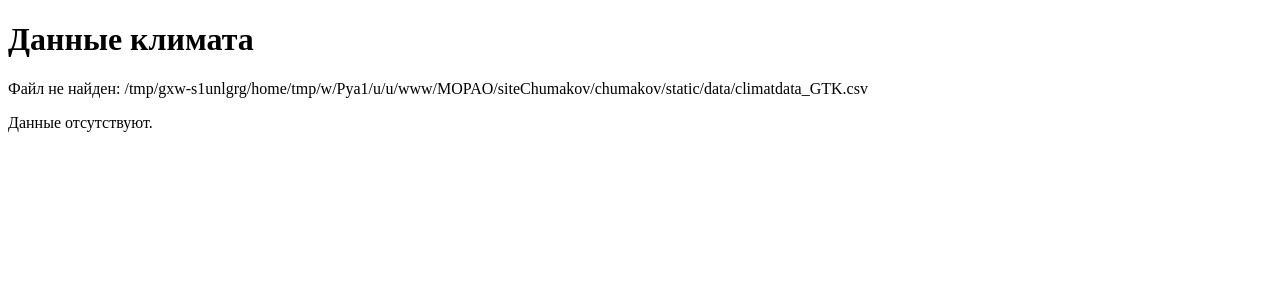
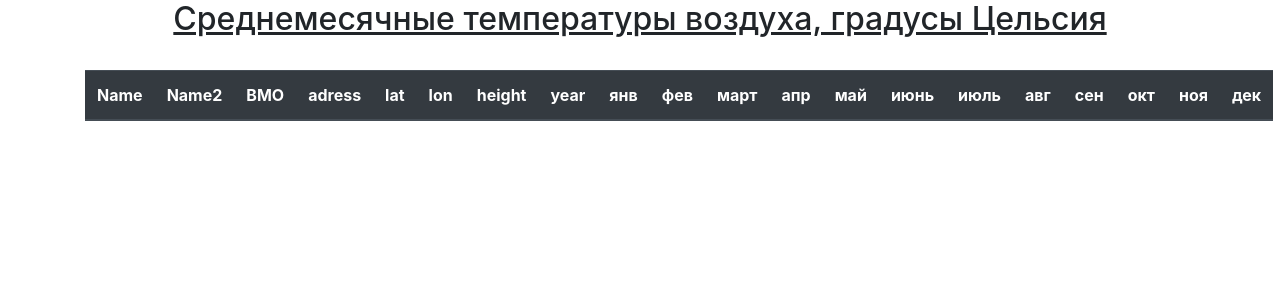
Before and after one commit to LimeShot/NSTU, a Django app: page /data/ in a window 1280 px wide. Shown: the top 300 px of the page. Run offline with Django 5.2, Linux system fonts and the light colour scheme; lists and menus that the app fills with data are empty; some libraries are stand-ins or nearby versions.

Commit message:
update MOPAO

```diff
--- a/MOPAO/pyproject.toml
+++ b/MOPAO/pyproject.toml
@@ -5,10 +5,15 @@ description = "Add your description here"
 readme = "README.md"
 requires-python = ">=3.14"
 dependencies = [
+    "bs4>=0.0.2",
     "django>=6.0.3",
+    "html5lib>=1.1",
+    "ipykernel>=7.2.0",
     "matplotlib>=3.10.8",
     "pandas>=3.0.2",
     "plotly>=6.6.0",
+    "requests>=2.33.1",
     "seaborn>=0.13.2",
     "spei>=0.8.2",
+    "tqdm>=4.67.3",
 ]
--- a/MOPAO/siteChumakov/chumakov/templates/chumakov/about.html
+++ b/MOPAO/siteChumakov/chumakov/templates/chumakov/about.html
@@ -6,9 +6,9 @@
 </head>
 <body>
 <h1> Новосибирский государственный технический университет </h1>
-<h2> Факультет: </h2>
-<h2> Название дисциплины: </h2>
-<h2> Название лабораторной работы: </h2>
+<h2> Факультет: {{faculty}} </h2>
+<h2> Название дисциплины: {{course}} </h2>
+<h2> Название лабораторной работы: {{project_name}} </h2>
 <h2> Фамилия студента: {{dict.name}} </h2>
 <h2> Имя студента: {{dict.last_name}} </h2>
 <h2> Возраст: {{dict.age}} </h2>
--- a/MOPAO/siteChumakov/chumakov/templates/chumakov/data.html
+++ b/MOPAO/siteChumakov/chumakov/templates/chumakov/data.html
@@ -1,39 +1,68 @@
 <!DOCTYPE html>
-<html lang="ru">
+<html lang="en">
 <head>
-  <meta charset="UTF-8">
-  <title>Данные климата</title>
-</head>
+<title>TableView</title>
+<meta charset="utf-8">
+<meta name="viewport" content="width=device-width, initial-scale=1">
+<link rel="stylesheet" href="https://maxcdn.bootstrapcdn.com/bootstrap/4.5.0/css/bootstrap.min.css">
+<script src="https://ajax.googleapis.com/ajax/libs/jquery/3.5.1/jquery.min.js"></script><script src="https://cdnjs.cloudflare.com/ajax/libs/popper.js/1.16.0/umd/popper.min.js"></script><script src="https://maxcdn.bootstrapcdn.com/bootstrap/4.5.0/js/bootstrap.min.js"></script></head>
 <body>
-  <h1>Данные климата</h1>
-
-  {% if error %}
-    <p>{{ error }}</p>
-  {% endif %}
-
-  {% if d %}
-    <p>Количество записей: {{ d|length }}</p>
-    <table border="1" cellspacing="0" cellpadding="4">
+<div class="container">
+<h2 class="text-center"><u>Среднемесячные температуры воздуха, градусы Цельсия</u></h2><br>
+<table class="table table-dark table-striped">
 <thead>
 <tr>
-          {% for key, value in d.0.items %}
-            <th>{{ key }}</th>
-          {% endfor %}
+<th>Name</th>
+<th>Name2</th>
+<th>BMO</th>
+<th>adress</th>
+<th>lat</th>
+<th>lon</th>
+<th>height</th>
+<th>year</th>
+<th>янв</th>
+<th>фев</th>
+<th>март</th>
+<th>апр</th>
+<th>май</th>
+<th>июнь</th>
+<th>июль</th>
+<th>авг</th>
+<th>сен</th>
+<th>окт</th>
+<th>ноя</th>
+<th>дек</th>
 </tr>
 </thead>
 <tbody>
-        {% for row in d|slice:":50" %}
+{% if d %}
+{% for i in d %}
 <tr>
-            {% for key, value in row.items %}
-              <td>{{ value }}</td>
-            {% endfor %}
+<td>{{i.Name}}</td>
+<td>{{i.Name2}}</td>
+<td>{{i.station_id}}</td>
+<td>{{i.Adress}}</td>
+<td>{{i.lat}}</td>
+<td>{{i.lon}}</td>
+<td>{{i.height}}</td>
+<td>{{i.year}}</td>
+<td>{{i.Tem1}}</td>
+<td>{{i.Tem2}}</td>
+<td>{{i.Tem3}}</td>
+<td>{{i.Tem4}}</td>
+<td>{{i.Tem5}}</td>
+<td>{{i.Tem6}}</td>
+<td>{{i.Tem7}}</td>
+<td>{{i.Tem8}}</td>
+<td>{{i.Tem9}}</td>
+<td>{{i.Tem10}}</td>
+<td>{{i.Tem11}}</td>
+<td>{{i.Tem12}}</td>
 </tr>
 {% endfor %}
+{% endif %}
 </tbody>
 </table>
-    <p>Показаны первые 50 строк.</p>
-  {% else %}
-    <p>Данные отсутствуют.</p>
-  {% endif %}
+</div>
 </body>
 </html>
--- a/MOPAO/siteChumakov/chumakov/templates/chumakov/graph.html
+++ b/MOPAO/siteChumakov/chumakov/templates/chumakov/graph.html
@@ -12,8 +12,8 @@
     {% include 'chumakov/includes/header.html' %}
     <h1>{{ title }}</h1>
     {% autoescape off %}
-    {{ plot_div }}
+    <p>{{ plot_div }}</p>
     {% endautoescape %}
-    {% include 'chumakov/includes/footer.html' %}
+    <!--{% include 'chumakov/includes/footer.html' %}-->
 </body>
 </html>
--- a/MOPAO/siteChumakov/chumakov/views.py
+++ b/MOPAO/siteChumakov/chumakov/views.py
@@ -1,3 +1,4 @@
+from calendar import monthrange
 import json
 from pathlib import Path
 import matplotlib
@@ -28,6 +29,10 @@ def index(request):
 
 def about(request):
     context = {
+        'faculty': 'Автоматики  и вычислительной техники',
+        'department': 'Кафедра систем сбора и обработки информации',
+        'course': 'Моделирование процессов и объектов',
+        'project_name': 'Знакомство с Django. Математические и графические модели.',
         'title': 'О студенте',
         'grouplist': ['АТМ-25'],
         'langs': ['Python', 'C#', 'C++', 'C'],
@@ -62,7 +67,8 @@ def graph_temp_year(request):
     ax.plot(months, data[['Os1','Os2','Os3','Os4','Os5','Os6','Os7','Os8','Os9','Os10','Os11','Os12']],
             's-b', lw=3, label='Осадки (мм)', alpha=0.8)
     ax.set_title(f'Температура и осадки за {year} год', fontsize=16)
-    ax.set_ylabel('Значение')
+    ax.set_ylabel('Значение', fontsize=16)
+    ax.set_xlabel('Номер месяца', fontsize=16)
     ax.grid(True)
     ax.legend()
 
@@ -78,19 +84,23 @@ def graph_temp_active(request):
     climate_data = pd.read_csv(DATA_FILE)
     data = climate_data[climate_data['year'] == year].iloc[0]
 
-    months = ['Янв', 'Фев', 'Мар', 'Апр', 'Май', 'Июн', 'Июл', 'Авг', 'Сен', 'Окт', 'Ноя', 'Дек']
-    temp = data[['Tem1','Tem2','Tem3','Tem4','Tem5','Tem6','Tem7','Tem8','Tem9','Tem10','Tem11','Tem12']].values
-    prec = data[['Os1','Os2','Os3','Os4','Os5','Os6','Os7','Os8','Os9','Os10','Os11','Os12']].values
+    months = ['Май', 'Июн', 'Июл', 'Авг']
+    temp = data[['Tem5','Tem6','Tem7','Tem8']].values
+    prec = data[['Os5','Os6','Os7','Os8']].values
+
+    days_in_month = [31, 30, 31, 31]  # Май, Июнь, Июль, Август
+
+    activ_temp = [temp[i]*days_in_month[i] if temp[i] > 10 else 0 for i in range(len(temp))]
+
 
     fig, ax = plt.subplots(figsize=(12, 6))
     ax.plot(months, temp, 'o-r', lw=3, label='Температура воздуха, °C', alpha=0.9)
     ax.plot(months, prec, 's-b', lw=3, label='Осадки, мм', alpha=0.9)
-    # Добавляем сумму активных температур как горизонтальную линию (масштаб разный, поэтому отдельно)
-    ax.axhline(y=data['tem_active']/10, color='green', linestyle='--', lw=2, label=f'Сумма активных T (май–авг) = {int(data["tem_active"])} °C')
+    ax.plot(months, activ_temp, 'd-g', lw=3, label='Сумма активных температур, °C*дни', alpha=0.9)
 
     ax.set_title(f'Температура, осадки и сумма активных температур за {year} год', fontsize=16)
-    ax.set_xlabel('Месяц')
-    ax.set_ylabel('Значение')
+    ax.set_xlabel('Месяц', fontsize=16)
+    ax.set_ylabel('Значение', fontsize=16)
     ax.grid(True)
     ax.legend()
 
@@ -106,10 +116,10 @@ def graph_temp_active(request):
 def graph3(request):
     df = pd.read_csv(DATA_FILE)
     fig, ax = plt.subplots(figsize=(12, 6))
-    ax.plot(df['year'], df['GTK'], 'o-', color='purple', lw=3, label='ГТК')
+    ax.plot(df['year'], df['GTK'], 'o-', lw=3, label='ГТК')
     ax.set_title('Гидротермический коэффициент (ГТК) по годам', fontsize=16)
-    ax.set_xlabel('Год')
-    ax.set_ylabel('ГТК')
+    ax.set_xlabel('Год', fontsize=16)
+    ax.set_ylabel('ГТК', fontsize=16)
     ax.grid(True)
     ax.legend()
 
@@ -131,15 +141,17 @@ def graph4(request):
     temp = data[['Tem1','Tem2','Tem3','Tem4','Tem5','Tem6','Tem7','Tem8','Tem9','Tem10','Tem11','Tem12']].values
     prec = data[['Os1','Os2','Os3','Os4','Os5','Os6','Os7','Os8','Os9','Os10','Os11','Os12']].values
 
-    fig, (ax1, ax2) = plt.subplots(2, 1, figsize=(12, 8))
+    fig, (ax1, ax2) = plt.subplots(2, 1, figsize=(10, 7))
     ax1.bar(months, temp, color='red', alpha=0.7)
     ax1.set_title(f'Температура по месяцам за {year} год', fontsize=14)
-    ax1.set_ylabel('Температура, °C')
+    ax1.set_ylabel('Температура, °C', fontsize=16)
+    ax1.set_xlabel('Месяц', fontsize=16)
     ax1.grid(True, axis='y')
 
     ax2.bar(months, prec, color='blue', alpha=0.7)
     ax2.set_title(f'Осадки по месяцам за {year} год', fontsize=14)
-    ax2.set_ylabel('Осадки, мм')
+    ax2.set_ylabel('Осадки, мм', fontsize=16)
+    ax2.set_xlabel('Месяц', fontsize=16)
     ax2.grid(True, axis='y')
 
     plt.tight_layout()
@@ -160,15 +172,17 @@ def graph5(request):
     temp_mean = df[['Tem1','Tem2','Tem3','Tem4','Tem5','Tem6','Tem7','Tem8','Tem9','Tem10','Tem11','Tem12']].mean().values
     prec_mean = df[['Os1','Os2','Os3','Os4','Os5','Os6','Os7','Os8','Os9','Os10','Os11','Os12']].mean().values
 
-    fig, (ax1, ax2) = plt.subplots(2, 1, figsize=(12, 8))
+    fig, (ax1, ax2) = plt.subplots(2, 1, figsize=(10, 7))
     ax1.bar(months, temp_mean, color='red', alpha=0.7)
     ax1.set_title('Среднемноголетняя температура по месяцам', fontsize=14)
-    ax1.set_ylabel('Температура, °C')
+    ax1.set_ylabel('Температура, °C', fontsize=16)
+    ax1.set_xlabel('Месяц', fontsize=16)
     ax1.grid(True, axis='y')
 
     ax2.bar(months, prec_mean, color='blue', alpha=0.7)
     ax2.set_title('Среднемноголетние осадки по месяцам', fontsize=14)
-    ax2.set_ylabel('Осадки, мм')
+    ax2.set_ylabel('Осадки, мм', fontsize=16)
+    ax2.set_xlabel('Месяц', fontsize=16)
     ax2.grid(True, axis='y')
 
     plt.tight_layout()
@@ -183,11 +197,29 @@ def graph5(request):
 def graph6(request):
     df = pd.read_csv(DATA_FILE)
 
+    temp_cols = [col for col in df.columns if col.startswith('Tem')]
+    osadki_cols = [col for col in df.columns if col.startswith('Os')]
+
+    osadki_nan = df[osadki_cols].isna().sum(axis=1)
+    temp_nan = df[temp_cols].isna().sum(axis=1)
+
+    df["tem_active"] = 0.0
+
+    df = df[(osadki_nan <= 6) & (temp_nan <= 6)]
+    for temp_col, os_col in zip(temp_cols, osadki_cols):
+        df[temp_col] = df[temp_col].fillna(df[temp_col].mean())
+        df[os_col] = df[os_col].fillna(df[os_col].mean())
+
+        active_period = df[temp_col] > 10
+        days = df['year'].astype('Int64').apply(lambda y: monthrange(int(y), int(temp_col[3:]))[1] if pd.notna(y) else pd.NA)
+
+        df["tem_active"] += df[temp_col].where(active_period, 0) * days
+
     fig, ax = plt.subplots(figsize=(12, 6))
     ax.hist(df['tem_active'], bins=15, color='green', alpha=0.8, edgecolor='black')
     ax.set_title('Распределение суммы активных температур (май–август)', fontsize=16)
-    ax.set_xlabel('Сумма активных температур, °C')
-    ax.set_ylabel('Количество лет')
+    ax.set_xlabel('Сумма активных температур, °C', fontsize=16)
+    ax.set_ylabel('Количество лет', fontsize=16)
     ax.grid(True)
 
     plotly_fig = tls.mpl_to_plotly(fig)
@@ -197,21 +229,3 @@ def graph6(request):
         'plot_div': plot_div,
         'title': 'График 6 — Распределение суммы активных температур (май–август)'
     })
-
-def graph7(request):
-    df = pd.read_csv(DATA_FILE)
-
-    fig, ax = plt.subplots(figsize=(12, 6))
-    ax.hist(df['tem_active'], bins=15, color='green', alpha=0.8, edgecolor='black')
-    ax.set_title('Распределение суммы активных температур (май–август)', fontsize=16)
-    ax.set_xlabel('Сумма активных температур, °C')
-    ax.set_ylabel('Количество лет')
-    ax.grid(True)
-
-    plotly_fig = tls.mpl_to_plotly(fig)
-    plot_div = pyo.plot(plotly_fig, output_type='div', include_plotlyjs=True)
-    plt.close(fig)
-    return render(request, 'chumakov/graph.html', {
-        'plot_div': plot_div,
-        'title': 'График 6 — Распределение суммы активных температур (май–август)'
-    })
```
Also changed, not shown: MOPAO/siteChumakov/chumakov/calc_gtk.py (+4 -9 lines), MOPAO/siteChumakov/chumakov/templates/chumakov/index.html (+9 -4 lines), 4 other files. Lines whose indentation alone changed are shown as unchanged.
